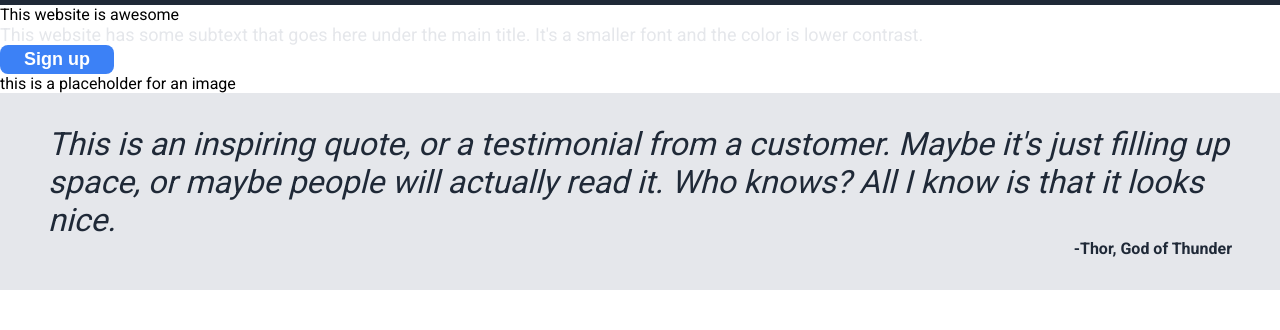
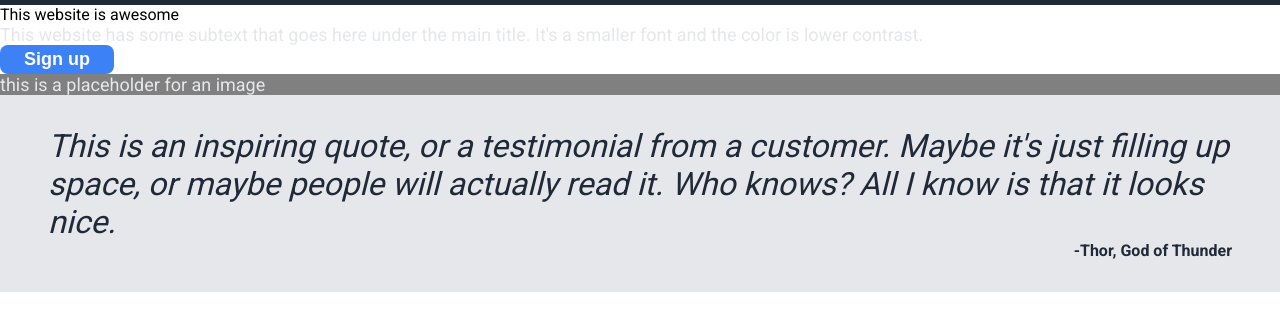
Before and after one commit to EPedley/css_landing-page, a plain HTML site: page index.html in a window 1280 px wide. Shown: the part 68-398 px from the top of the page. Drawn offline with Linux system fonts and the light colour scheme.

Commit message:
Added CSS for placeholder textbox

```diff
--- a/index.html
+++ b/index.html
@@ -21,7 +21,7 @@
             <div>This website is awesome</div>
             <div class="secondary-text">This website has some subtext that goes here under the main title. It's a smaller font and the color is lower contrast.</div>
             <button>Sign up</button>
-            <div>this is a placeholder for an image</div>
+            <div class="placeholder">this is a placeholder for an image</div>
         </div>
 
         <div class="quote">
--- a/style.css
+++ b/style.css
@@ -18,7 +18,7 @@ body {
     color: #F9FAF8;
 }
 
-.secondary-text {
+.secondary-text, .placeholder {
     font-size: 18px;
     color: #e5e7eb;
 }
@@ -63,3 +63,7 @@ button {
     border: none;
     border-radius: 8px;
 }
+
+.placeholder {
+    background-color: grey;
+}
```
